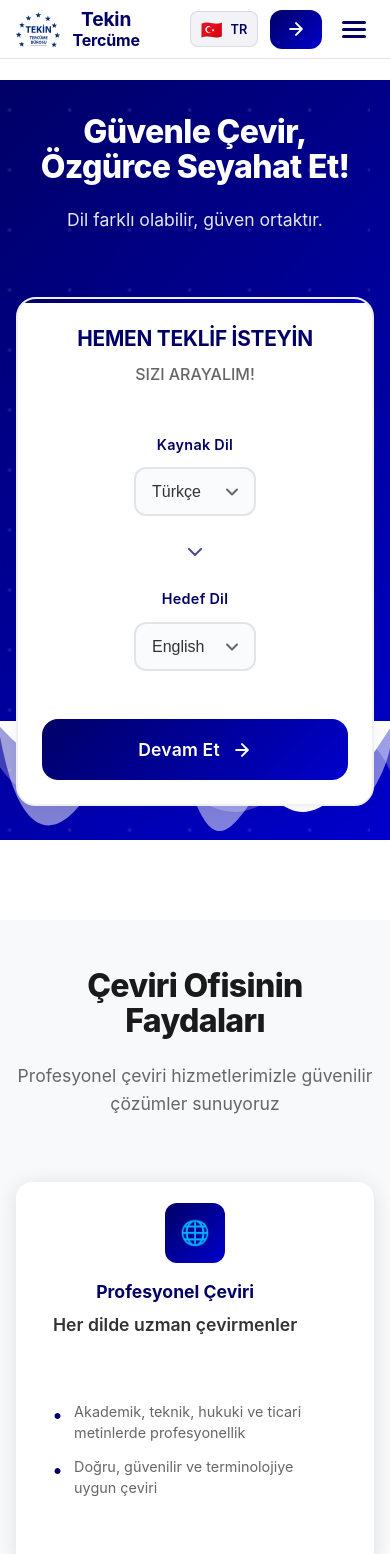
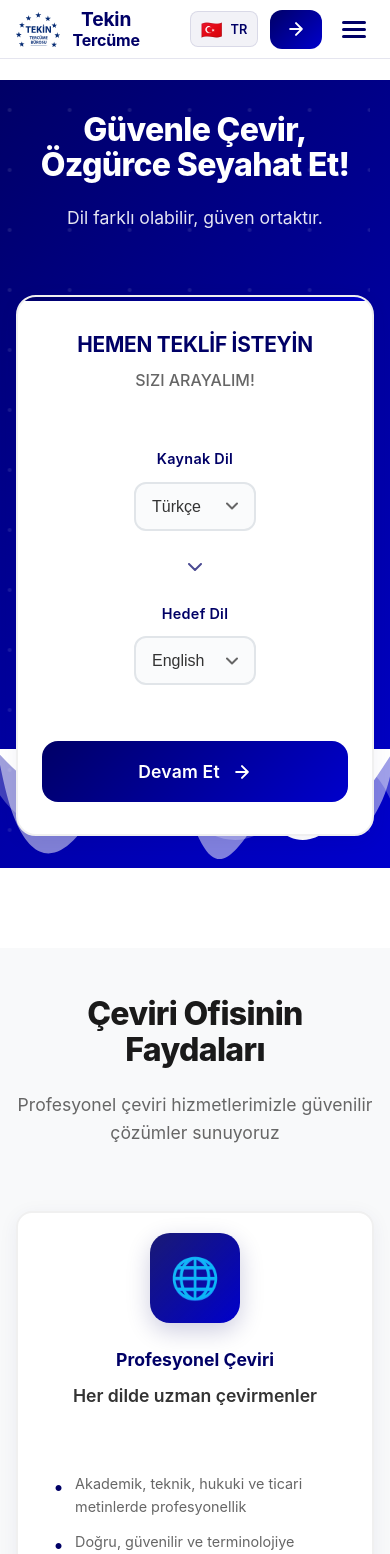
Before and after one commit to ErdemErgenc/tekin-tercume, a React (Vite) app: page / in a window 390 px wide. Shown: the top 1554 px of the page. Built offline with nearby package versions, Linux system fonts and the light colour scheme.

Commit message:
Enhance UI/UX: Update card designs with improved icon alignment, padding, and hover effects across About, Services, and ServicePages components.

```diff
--- a/src/components/About.css
+++ b/src/components/About.css
@@ -102,7 +102,7 @@
   flex-direction: column;
   align-items: center;
   text-align: center;
-  gap: 1rem;
+  gap: 1.5rem;
   padding: 2.5rem 2rem;
   background: white;
   border-radius: 20px;
@@ -128,6 +128,17 @@
   border-radius: 20px;
   flex-shrink: 0;
   box-shadow: 0 8px 24px rgba(0, 0, 102, 0.2);
+  margin: 0 auto;
+  position: relative;
+}
+
+.feature-icon::before {
+  content: '';
+  position: absolute;
+  inset: 0;
+  background: linear-gradient(135deg, rgba(255, 255, 255, 0.1), transparent);
+  border-radius: 20px;
+  pointer-events: none;
 }
 
 .feature-content h4 {
@@ -307,8 +318,16 @@
 }
 
 .benefit-box-icon {
-  font-size: 3rem;
-  margin-bottom: 1rem;
+  font-size: 3.5rem;
+  margin: 0 auto 1.5rem;
+  display: flex;
+  align-items: center;
+  justify-content: center;
+  width: 90px;
+  height: 90px;
+  background: linear-gradient(135deg, var(--primary-color, #000066), #0000CC);
+  border-radius: 20px;
+  box-shadow: 0 8px 24px rgba(0, 0, 102, 0.15);
 }
 
 .benefit-box h4 {
@@ -422,7 +441,13 @@
   }
 
   .feature-card {
-    padding: 1.5rem;
+    padding: 2rem 1.5rem;
+  }
+
+  .feature-icon {
+    width: 80px;
+    height: 80px;
+    font-size: 2.5rem;
   }
 
   .badge-content {
--- a/src/components/ServicePages.css
+++ b/src/components/ServicePages.css
@@ -111,6 +111,9 @@
   text-align: center;
   position: relative;
   overflow: hidden;
+  display: flex;
+  flex-direction: column;
+  align-items: center;
 }
 
 .feature-item::before {
@@ -136,14 +139,32 @@
 }
 
 .feature-icon {
-  font-size: 4rem;
-  margin-bottom: 1.5rem;
-  display: block;
+  font-size: 3.5rem;
+  margin: 0 auto 2rem;
+  display: flex;
+  align-items: center;
+  justify-content: center;
+  width: 100px;
+  height: 100px;
+  background: linear-gradient(135deg, var(--primary-color, #000066), #0000CC);
+  border-radius: 24px;
   transition: transform 0.3s ease;
+  box-shadow: 0 10px 30px rgba(0, 0, 102, 0.2);
+  position: relative;
+}
+
+.feature-icon::before {
+  content: '';
+  position: absolute;
+  inset: 0;
+  background: linear-gradient(135deg, rgba(255, 255, 255, 0.15), transparent);
+  border-radius: 24px;
+  pointer-events: none;
 }
 
 .feature-item:hover .feature-icon {
-  transform: scale(1.1);
+  transform: translateY(-5px) scale(1.05);
+  box-shadow: 0 15px 40px rgba(0, 0, 102, 0.3);
 }
 
 .feature-content h3 {
--- a/src/components/Services.css
+++ b/src/components/Services.css
@@ -19,58 +19,80 @@
 .service-card {
   background: var(--white);
   border-radius: 16px;
-  padding: 2rem;
+  padding: 2.5rem 2rem;
   transition: all 0.3s ease;
-  border: 1px solid transparent;
+  border: 2px solid #f0f0f0;
+  box-shadow: 0 4px 20px rgba(0, 0, 102, 0.06);
+  text-align: center;
+  display: flex;
+  flex-direction: column;
+  align-items: center;
 }
 
 .service-card:hover {
   transform: translateY(-8px);
   box-shadow: 0 12px 40px rgba(0, 0, 102, 0.15);
-  border-color: var(--primary-blue);
+  border-color: rgba(0, 0, 102, 0.2);
 }
 
 .service-header {
   display: flex;
-  align-items: flex-start;
-  gap: 1rem;
-  margin-bottom: 1.5rem;
+  flex-direction: column;
+  align-items: center;
+  gap: 1.5rem;
+  margin-bottom: 2rem;
+  width: 100%;
 }
 
 .service-icon {
   background: var(--gradient-blue);
   color: var(--white);
-  width: 60px;
-  height: 60px;
-  border-radius: 12px;
+  width: 90px;
+  height: 90px;
+  border-radius: 20px;
   display: flex;
   align-items: center;
   justify-content: center;
-  font-size: 1.5rem;
+  font-size: 2.5rem;
   flex-shrink: 0;
+  box-shadow: 0 8px 24px rgba(0, 0, 102, 0.2);
+  position: relative;
+}
+
+.service-icon::before {
+  content: '';
+  position: absolute;
+  inset: 0;
+  background: linear-gradient(135deg, rgba(255, 255, 255, 0.1), transparent);
+  border-radius: 20px;
+  pointer-events: none;
 }
 
 .service-info {
-  flex: 1;
+  width: 100%;
+  text-align: center;
 }
 
 .service-title {
-  font-size: 1.3rem;
+  font-size: 1.4rem;
   font-weight: 700;
   color: var(--primary-blue);
-  margin-bottom: 0.5rem;
+  margin-bottom: 0.75rem;
 }
 
 .service-subtitle {
   font-size: 1rem;
   font-weight: 600;
   color: var(--text-color);
+  margin-bottom: 0.5rem;
 }
 
 .service-features {
   list-style: none;
   padding: 0;
   margin: 0;
+  text-align: left;
+  width: 100%;
 }
 
 .service-feature {
@@ -79,7 +101,7 @@
   gap: 0.75rem;
   margin-bottom: 0.75rem;
   color: var(--text-light);
-  line-height: 1.5;
+  line-height: 1.6;
 }
 
 .service-feature:last-child {
@@ -144,21 +166,31 @@
 
 .stat-item {
   background: var(--white);
-  padding: 2rem;
+  padding: 2.5rem 2rem;
   border-radius: 16px;
   box-shadow: 0 4px 20px rgba(0, 0, 0, 0.08);
   text-align: center;
   transition: all 0.3s ease;
+  border: 2px solid #f0f0f0;
 }
 
 .stat-item:hover {
   transform: translateY(-5px);
   box-shadow: 0 8px 30px rgba(0, 0, 102, 0.15);
+  border-color: rgba(0, 0, 102, 0.15);
 }
 
 .stat-icon {
-  font-size: 2.5rem;
-  margin-bottom: 1rem;
+  font-size: 3rem;
+  margin: 0 auto 1.5rem;
+  display: flex;
+  align-items: center;
+  justify-content: center;
+  width: 80px;
+  height: 80px;
+  background: linear-gradient(135deg, var(--primary-color, #000066), #0000CC);
+  border-radius: 16px;
+  box-shadow: 0 6px 20px rgba(0, 0, 102, 0.15);
 }
 
 .stat-number {
@@ -195,11 +227,15 @@
   .service-header {
     flex-direction: column;
     text-align: center;
-    gap: 1rem;
+    gap: 1.5rem;
   }
 
   .service-icon {
-    align-self: center;
+    margin: 0 auto;
+  }
+
+  .service-card {
+    padding: 2rem 1.5rem;
   }
 
   .stats-card {
```
Also changed, not shown: 1 other file (tests, documents, lock files or other folders).
